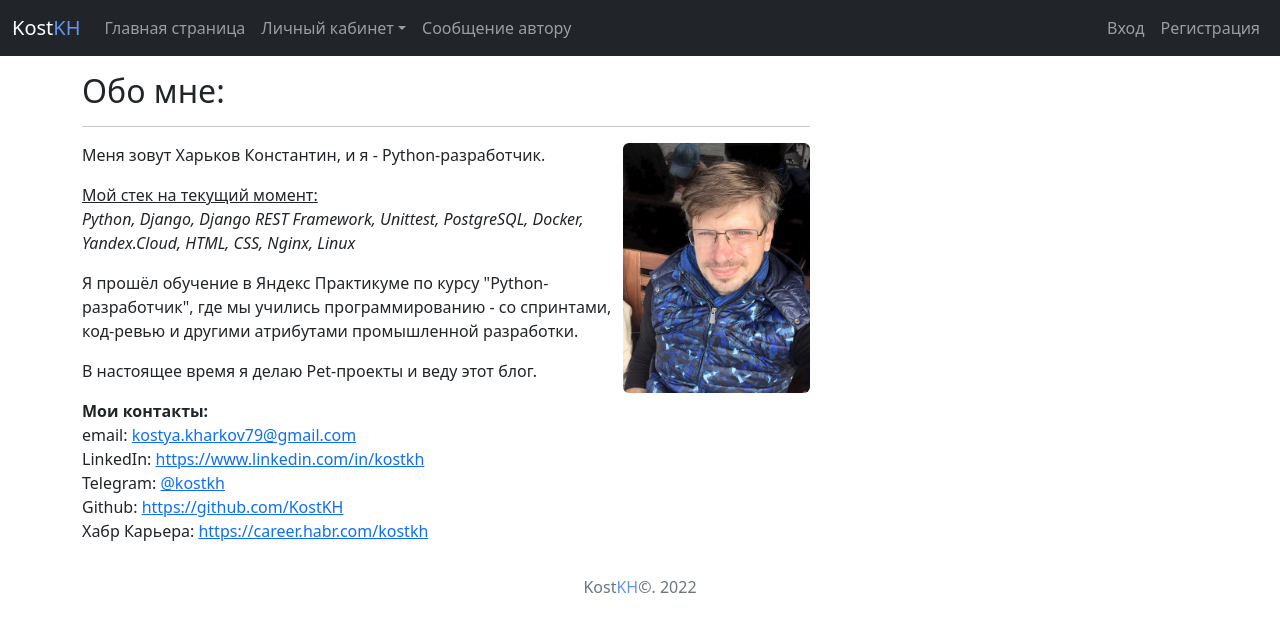
After one commit to KostKH/private_blog, a Django app: page /about/ in a window 1280 px wide. The commit adds this page. Shown: the top 632 px of the page. Run offline with Django 4.2, Linux system fonts and the light colour scheme; data that the repository does not hold is empty; some libraries are stand-ins or nearby versions.

Commit message:
Addition of About page

```diff
--- a/private_blog/posts/urls.py
+++ b/private_blog/posts/urls.py
@@ -36,4 +36,6 @@ urlpatterns = [
          name='message_reply_id'),
     path('message-reply/<int:chosen_user_id>/add_reply/', views.add_reply,
          name='add_reply'),
+    path('about/', views.about,
+         name='about'),
 ]
--- a/private_blog/posts/views.py
+++ b/private_blog/posts/views.py
@@ -293,3 +293,13 @@ def page_not_found(request, exception=None):
 def server_error(request):
     """Функция возвращает сгенерированную страницу для ошибки 500."""
     return render(request, "posts/misc/500.html", status=500)
+
+
+def about(request):
+    """Функция возвращает сгенерированную страницу
+    с моими контакнтыми данными."""
+    also_list = get_also_list()
+    context = {
+        'also_list': also_list,
+    }
+    return render(request, 'posts/about.html', context)
--- /dev/null
+++ b/private_blog/templates/posts/about.html
@@ -0,0 +1,30 @@
+{% extends "base.html" %}
+{% block content %}
+  <main class="container py-3">
+    <div class="row g-5">
+      <div class="col-md-8">
+        <article class="blog-post">
+          <h2 class="blog-post-title">Обо мне:</h2>
+          <hr>
+          {% load static %}
+          <img src="{% static 'posts/about-image.jpg' %}" class="rounded float-end" height="250" alt="image of me">
+          <p class="pe-2">Меня зовут Харьков Константин, и я - Python-разработчик.</p>
+          <p class="mb-0 pe-2"><u>Мой стек на текущий момент:</u></p>
+          <p class="pe-2"><em>Python, Django, Django REST Framework, Unittest, PostgreSQL,
+            Docker, Yandex.Cloud, HTML, CSS, Nginx, Linux</em></p>
+          <p class="pe-2">Я прошёл обучение в Яндекс Практикуме по курсу "Python-
+            разработчик", где мы учились программированию - со спринтами,
+            код-ревью и другими атрибутами промышленной разработки.</p>
+          <p class="pe-2">В настоящее время я делаю Pet-проекты и веду этот блог.</p>
+          <p class="mb-0"><strong>Мои контакты:</strong></p>
+          <p class="mb-0">email: <a href="mailto:kostya.kharkov79@gmail.com">kostya.kharkov79@gmail.com</a></p>
+          <p class="mb-0">LinkedIn: <a href="https://www.linkedin.com/in/kostkh">https://www.linkedin.com/in/kostkh</a></p>
+          <p class="mb-0">Telegram: <a href="https://t.me/kostkh">@kostkh</a></p>
+          <p class="mb-0">Github: <a href="https://github.com/KostKH">https://github.com/KostKH</a></p>
+          <p class="mb-0">Хабр Карьера: <a href="https://career.habr.com/kostkh">https://career.habr.com/kostkh</a></p>
+        </article>
+      </div>
+      {% include "also_section.html" with also_list=also_list %}
+    </div>
+  </main>
+{% endblock %}
--- a/private_blog/templates/posts/includes/nav.html
+++ b/private_blog/templates/posts/includes/nav.html
@@ -1,7 +1,7 @@
 <nav class="navbar navbar-expand-md navbar-dark bg-dark">
   <div class="container-fluid">
-      <p class="navbar-brand mb-2 mb-lg-0">Kost<span
-       style="color:cornflowerblue">KH</p>
+      <a class="navbar-brand mb-2 mb-lg-0" href="{% url 'about' %}">Kost<span
+       style="color:cornflowerblue">KH</a>
     <button class="navbar-toggler" type="button" data-bs-toggle="collapse" data-bs-target="#navbarSupportedContent" aria-controls="navbarSupportedContent" aria-expanded="false" aria-label="Toggle navigation">
       <span class="navbar-toggler-icon"></span>
     </button>
--- a/private_blog/templates/posts/index.html
+++ b/private_blog/templates/posts/index.html
@@ -9,7 +9,10 @@
           </div>
           <div class="col-sm-6 col-md-8 col-lg-7">
             <h1 class="fw-light">Мысли о программировании и не только</h1>
-            <p class="lead text-muted">Привет! Меня зовут Харьков Костя, и я рад вас видеть на моей страничке. Здесь вы найдете мои заметки обо мне и о моем пути в программировании.</p>
+            <p class="lead text-muted">Привет! Меня зовут Харьков Костя, и я рад вас видеть на моей страничке.
+              Здесь вы найдете мои заметки обо мне и о моем пути в программировании.</p>
+            <p class="lead text-muted">Если вы хотите со мной связаться -
+              мои контакты приведены <a href="{% url 'about' %}">здесь</a>.</p>
           </div>
         </div>
     </section>
--- a/private_blog/templates/posts/post.html
+++ b/private_blog/templates/posts/post.html
@@ -17,9 +17,9 @@
         </article>
         <div>
           {% include "likes_comments.html" with post=post %}
+        </div>
       </div>
-
+      {% include "also_section.html" with also_list=also_list %}
     </div>
-    {% include "also_section.html" with also_list=also_list %}
   </main>
 {% endblock %}
```
Also changed, not shown: .github/workflows/private_blog_workflow.yml, private_blog/posts/static/posts/about-image.jpg (added), private_blog/posts/static/posts/index-image.jpg, 1 other file.
